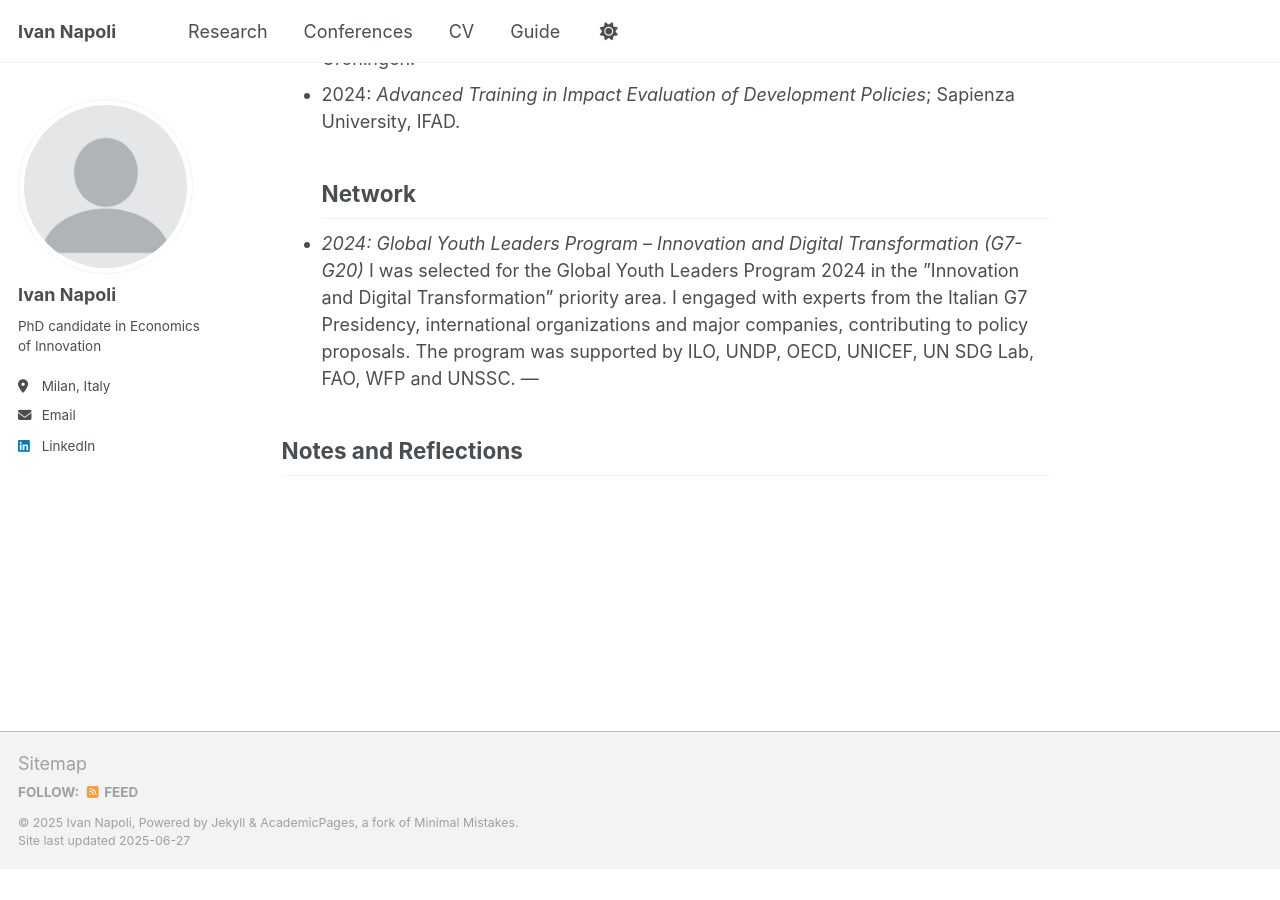
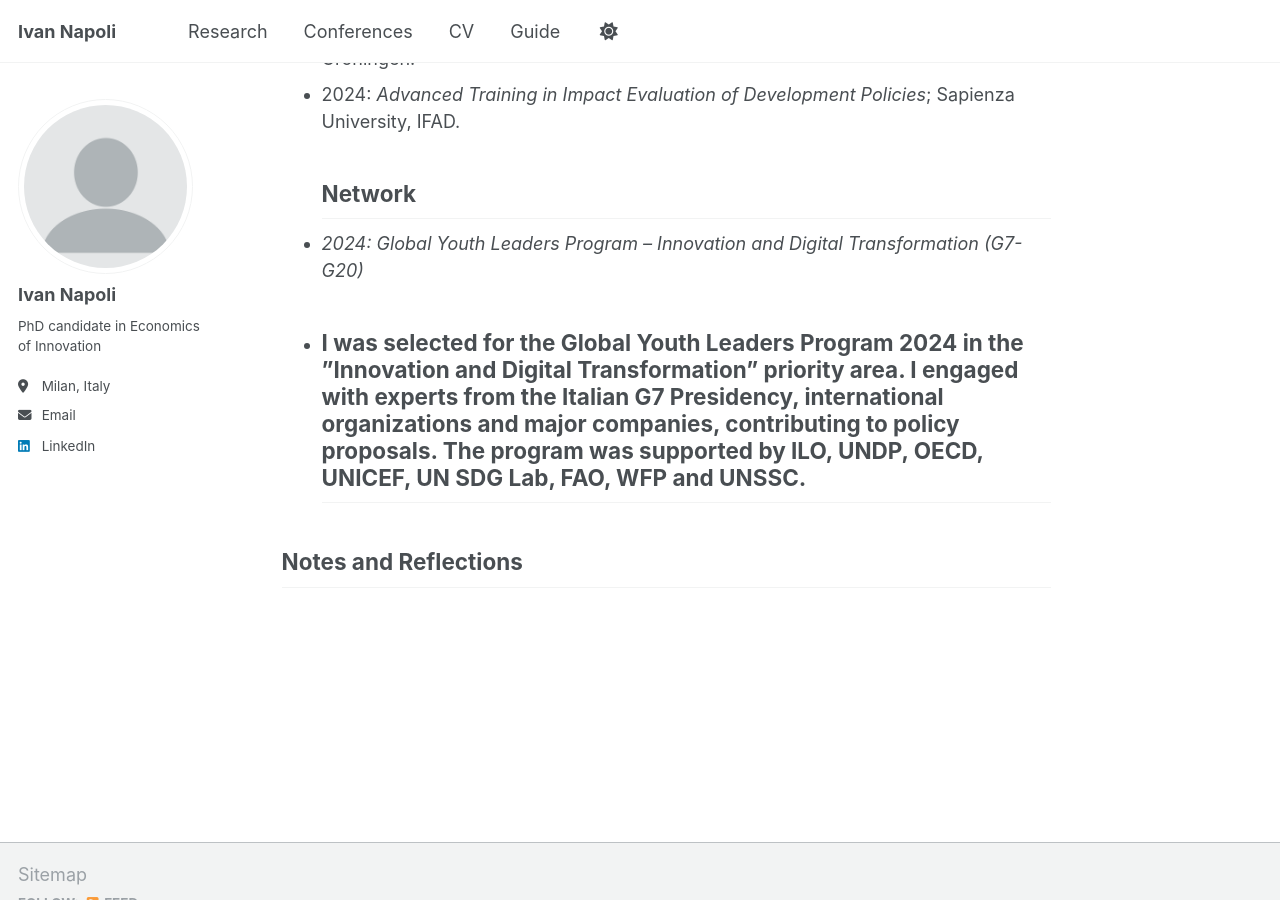
Before and after one commit to IvanNapo/IvanNapo.github.io, a Jekyll site: the page built from _pages/conferences.md, in a window 1280 px wide and 900 px high, scrolled down 626 px. Built offline with Jekyll 4.4.1, drawn with Linux system fonts in a browser that asks for light colours; before the commit the page ends 1495 px from its top, so only the background shows below that.

```diff
--- a/_pages/conferences.md
+++ b/_pages/conferences.md
@@ -20,7 +20,8 @@ author_profile: true
 -  2024: *Advanced Training in Impact Evaluation of Development Policies*; Sapienza University, IFAD.
 ## Network
 - *2024: Global Youth Leaders Program – Innovation and Digital Transformation (G7-G20)*
-I was selected for the Global Youth Leaders Program 2024 in the ”Innovation and Digital Transformation” priority area. I engaged with experts from the Italian G7 Presidency, international organizations and major companies, contributing to policy proposals. The program was supported by ILO, UNDP, OECD, UNICEF, UN SDG Lab, FAO, WFP and UNSSC.
+
+- I was selected for the Global Youth Leaders Program 2024 in the ”Innovation and Digital Transformation” priority area. I engaged with experts from the Italian G7 Presidency, international organizations and major companies, contributing to policy proposals. The program was supported by ILO, UNDP, OECD, UNICEF, UN SDG Lab, FAO, WFP and UNSSC.
 ---
 
 ## Notes and Reflections
```
